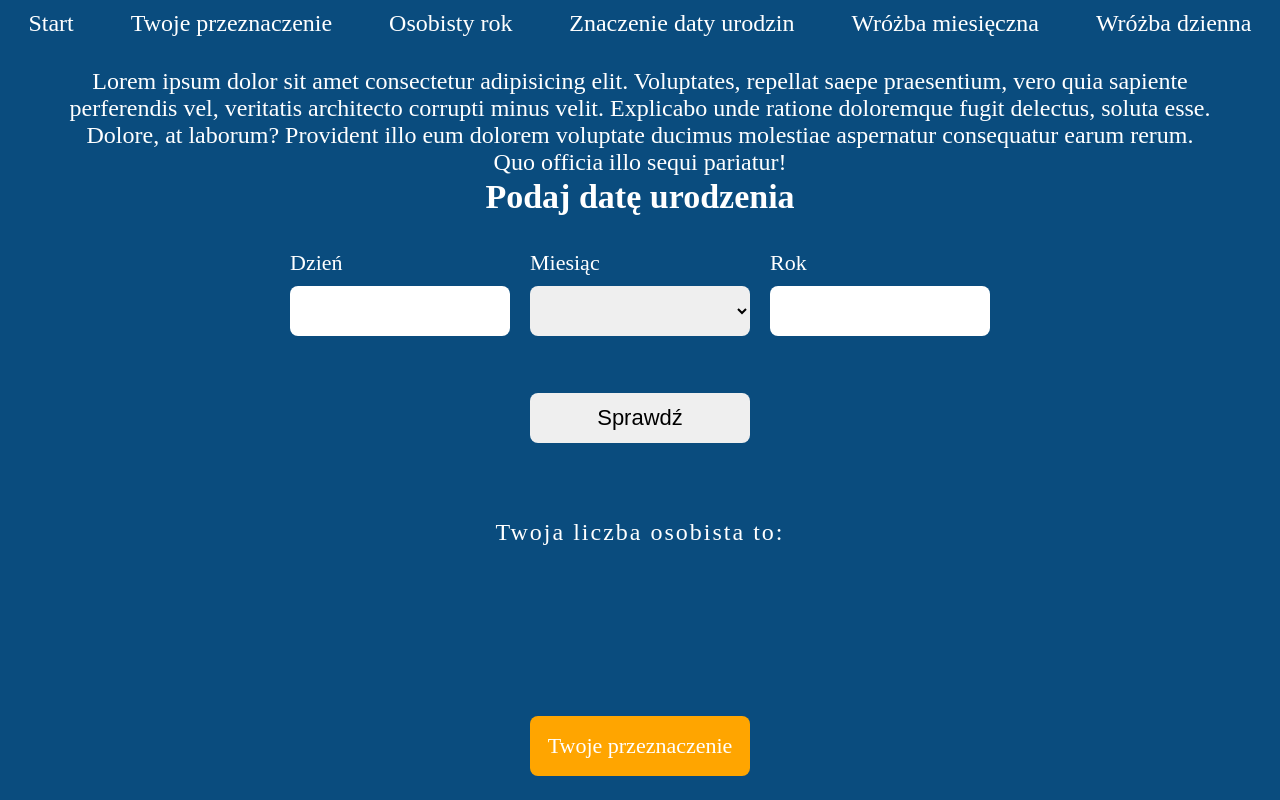
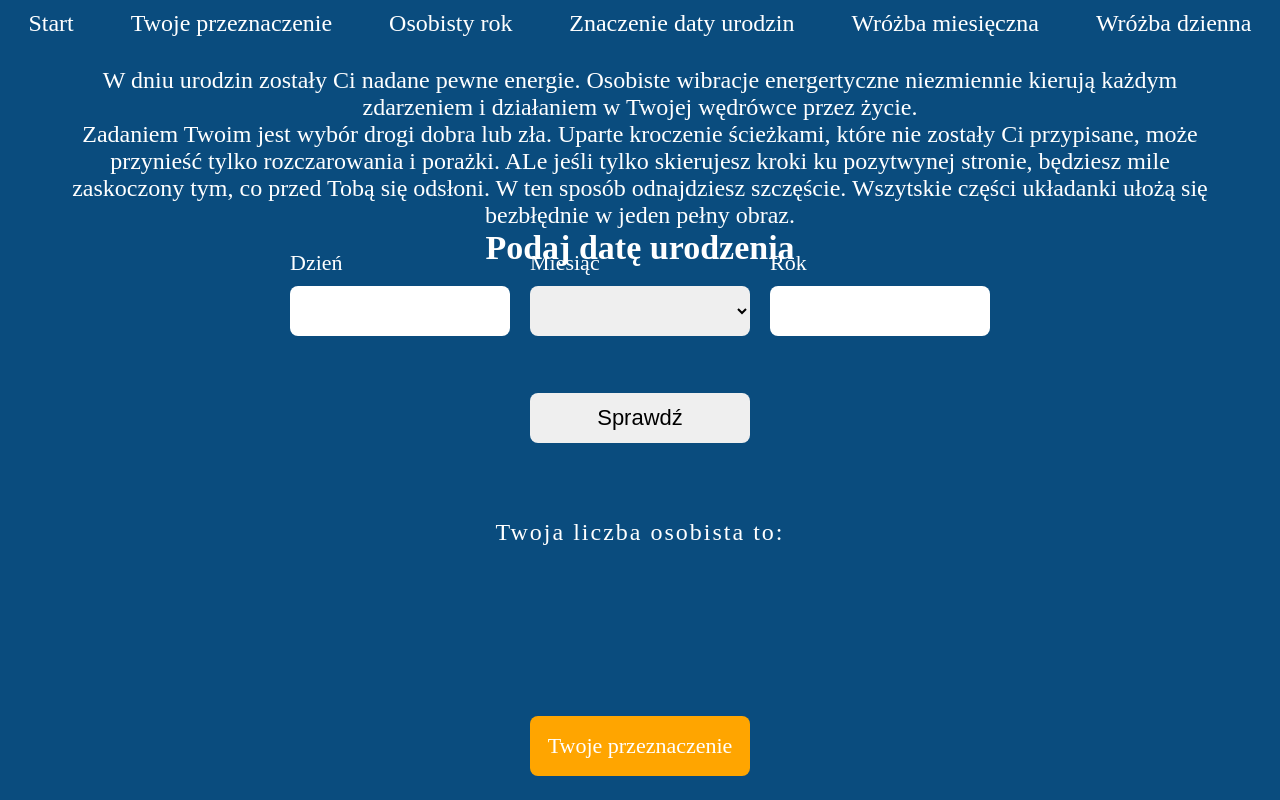
Before and after one commit to Zyar3k/numerology_4.0.0, a website: page index.html in a window 1280 px wide. Shown: the top 800 px of the page. Drawn offline with Linux system fonts and the light colour scheme.

Commit message:
Edit html descr

```diff
--- a/index.html
+++ b/index.html
@@ -38,8 +38,7 @@
 		<div class="content">
 			<div class="introContent">
 				<div class="intro">
-					Lorem ipsum dolor sit amet consectetur adipisicing elit. Voluptates, repellat saepe praesentium, vero quia sapiente perferendis vel, veritatis architecto corrupti minus velit. Explicabo unde ratione doloremque fugit delectus, soluta esse.
-					Dolore, at laborum? Provident illo eum dolorem voluptate ducimus molestiae aspernatur consequatur earum rerum. Quo officia illo sequi pariatur!
+					W dniu urodzin zostały Ci nadane pewne energie. Osobiste wibracje energertyczne niezmiennie kierują każdym zdarzeniem i działaniem w Twojej wędrówce przez życie.<br> Zadaniem Twoim jest wybór drogi dobra lub zła. Uparte kroczenie ścieżkami, które nie zostały Ci przypisane, może przynieść tylko rozczarowania i porażki. ALe jeśli tylko skierujesz kroki ku pozytwynej stronie, będziesz mile zaskoczony tym, co przed Tobą się odsłoni. W ten sposób odnajdziesz szczęście. Wszytskie części układanki ułożą się bezbłędnie w jeden pełny obraz.
 				</div>
 
 				<h1>Podaj datę urodzenia</h1>
@@ -168,7 +167,7 @@
 
 			<div class="introContent">
 				<div class="intro">
-					Sprawdź swoją wibrację na dowolny miesiąc. Każdy miesiąc potrafi szczególnie wpływać na cały rok. W zależności od wibracji miesiąca powinieneś skupić się na tym, co przyniesie Ci największe zyski. Aby móc uzyskać więdze na temat wibracji, sprawdź czy wypełniłeś dane w zakładce Start :)
+					Sprawdź swoją wibrację na dowolny miesiąc. Każdy miesiąc potrafi szczególnie wpływać na cały rok. W zależności od wibracji miesiąca powinieneś skupić się na tym, co przyniesie Ci największe zyski. Aby móc uzyskać wiedze na temat wibracji, sprawdź czy wypełniłeś dane w zakładce Start :)
 				</div>
 
 				<h1>Podaj miesiąc, aby poznać osobiste wibracje</h1>
@@ -241,8 +240,7 @@
 
 			<div class="introContent">
 				<div class="intro">
-					Lorem ipsum dolor sit amet consectetur adipisicing elit. Voluptates, repellat saepe praesentium, vero quia sapiente perferendis vel, veritatis architecto corrupti minus velit. Explicabo unde ratione doloremque fugit delectus, soluta esse.
-					Dolore, at laborum? Provident illo eum dolorem voluptate ducimus molestiae aspernatur consequatur earum rerum. Quo officia illo sequi pariatur!
+					W życiu każdego zdarza się, że jakiś dzień jest dla nas bardzo ważny. Naturalnie, chcesz, aby wszystko przebiegło pomyślnie. <br> Dzięki określeniu wibracji, jakie niesie ze sobą dany dzień, oraz poznaniu swoich energiimożesz łatwo sporządzić plan działania i być spokojnym wiedząc, że masz nad wszytskim kontrolę. Sprawdź swoją wibrację na dowolny dzień. Aby móc uzyskać wiedze na temat wibracji, sprawdź czy wypełniłeś dane w zakładce Start :)
 				</div>
 
 				<h1>Podaj dzień, aby poznać osobiste wibracje</h1>
```
